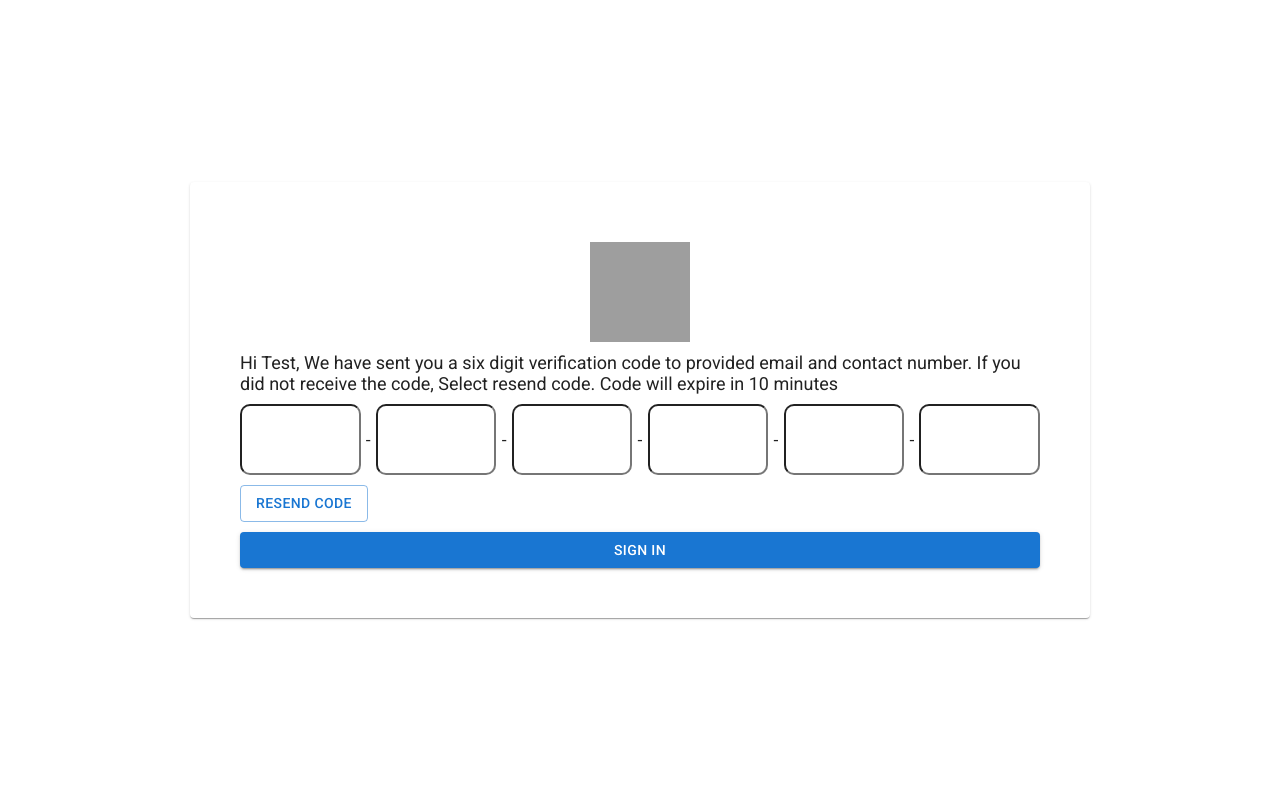
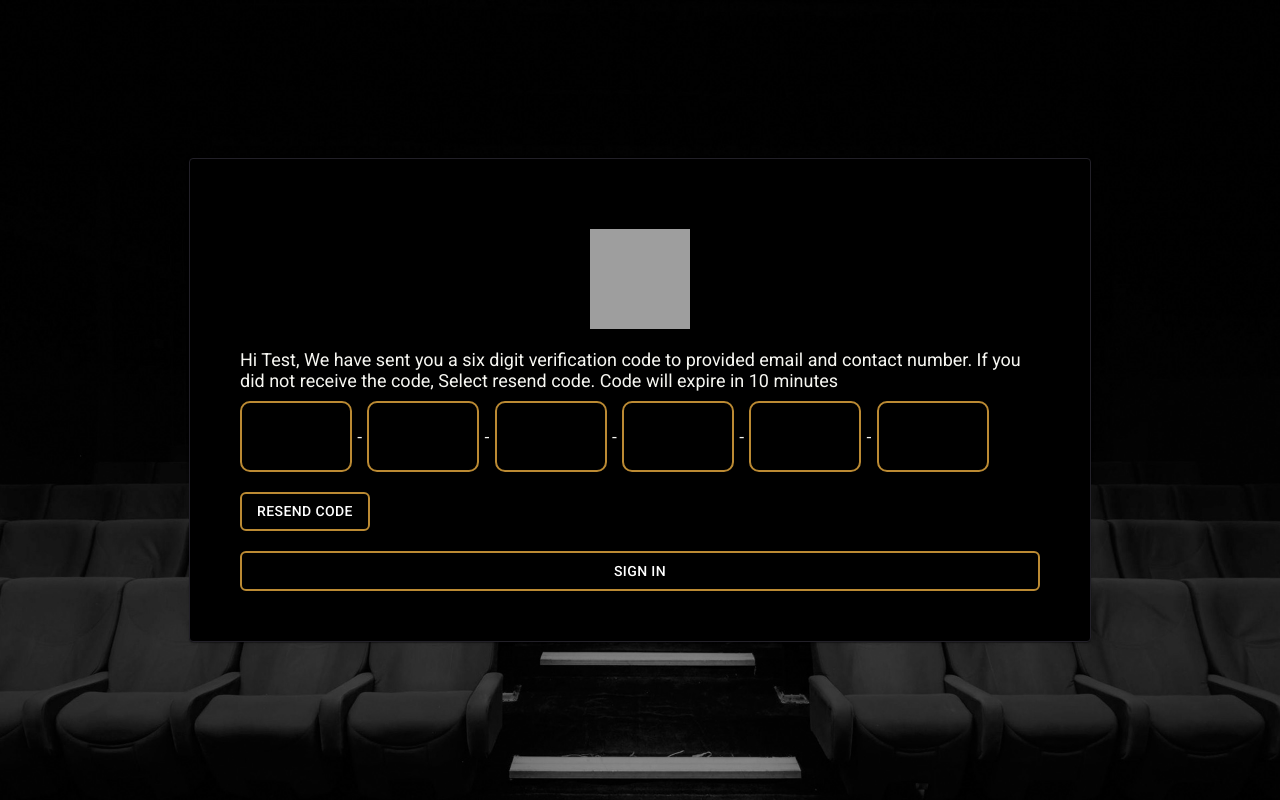
Before and after one commit to vishnu-mouli-102408/OTT-Frontend, a React (Vite) app: page /login/otp in a window 1280 px wide. Built offline with nearby package versions, Linux system fonts and the light colour scheme; grey boxes are pictures that could not be loaded.

Commit message:
Changed otp themes and movie upload themes

```diff
--- a/src/components/Header.jsx
+++ b/src/components/Header.jsx
@@ -43,7 +43,9 @@ function ResponsiveAppBar() {
     >
       <Container maxWidth="xl">
         <Toolbar disableGutters sx={{ justifyContent: "space-between" }}>
-          <AdbIcon sx={{ display: { xs: "none", md: "flex" }, mr: 1 }} />
+          <Link to="/">
+            <AdbIcon sx={{ display: { xs: "none", md: "flex" }, mr: 1 }} />
+          </Link>
           <Box sx={{ flexGrow: 1, display: { xs: "flex", md: "none" } }}>
             <IconButton
               size="large"
--- a/src/components/Home/Home.jsx
+++ b/src/components/Home/Home.jsx
@@ -11,7 +11,7 @@ export default function Home() {
       <Box sx={{ display: { xs: "none", md: "flex" } }}>
         <Sidebar SidebarData={SidebarData} />
       </Box>
-      <div className="flex-row flex-wrap videoContent">
+      <div className="flex-row flex-wrap videoContent justify-content-center">
         {videodata.map((video) => (
           <VideoCard item={video} />
         ))}
--- a/src/components/OtpPage/OTP.css
+++ b/src/components/OtpPage/OTP.css
@@ -13,8 +13,14 @@
 }
 
 .resendbutton {
-  margin-top: 10px !important;
-  margin-bottom: 10px !important;
+  margin-top: 20px !important;
+  margin-bottom: 20px !important;
+  border-radius: 6px !important;
+  background-color: transparent !important;
+  font-size: 14px !important;
+  color: #fff !important;
+  text-transform: uppercase !important;
+  border: 2px solid #bb8a33 !important;
 }
 
 .mainContainer {
@@ -26,4 +32,19 @@
 
 .signinBtn {
   width: 100%;
+  border-radius: 6px !important;
+  background-color: transparent !important;
+  font-size: 14px !important;
+  color: #fff !important;
+  text-transform: uppercase !important;
+  border: 2px solid #bb8a33 !important;
 }
+
+.bg-image{
+  background-image: url("./section.jpg");
+  background-size: cover;
+}
+
+.c-center{
+  justify-content: center;
+}
--- a/src/components/OtpPage/OTP.jsx
+++ b/src/components/OtpPage/OTP.jsx
@@ -1,16 +1,24 @@
-import React, { useState } from "react";
+import { useState } from "react";
 import OtpInput from "react-otp-input";
 import "./OTP.css";
 import { Button, Paper } from "@mui/material";
-import KeyIcon from "@mui/icons-material/Key";
+// import KeyIcon from "@mui/icons-material/Key";
 const OTPScreen = () => {
   const [otp, setOtp] = useState("");
   return (
-    <div className="flex-center justify-content-center mainContainer ">
-      <Paper style={{ maxWidth: "800px", padding: "50px" }}>
+    <div className="flex-center justify-content-center mainContainer bg-image">
+      <Paper
+        style={{
+          maxWidth: "800px",
+          padding: "50px",
+          color: "#f7f7f2",
+          backgroundColor: "#000000",
+          border: "1px solid #222028",
+        }}
+      >
         <div
-          className="flex-column align-items-center"
-          style={{ margin: "10px" }}
+          className="flex-column align-items-center "
+          style={{ margin: "20px" }}
         >
           <img
             src="https://agent.mobisafar.com/MOBISAFAR/Images/WebSite/password.png"
@@ -39,11 +47,15 @@ const OTPScreen = () => {
             <input
               {...props}
               style={{
-                width: `${90 / 6}%`,
+                width: `${78 / 6}%`,
                 height: "65px",
                 borderRadius: "10px",
                 fontSize: "20px",
                 textAlign: "center",
+                backgroundColor: "#e31da",
+                background: "transparent",
+                border: "2px solid #bb8a33",
+                color: "white",
               }}
             />
           )}
--- a/src/components/VideoCard/VideoCard.css
+++ b/src/components/VideoCard/VideoCard.css
@@ -21,3 +21,7 @@
   font-size: 14px;
   color: #606060;
 }
+
+.m-auto{
+  margin: auto;
+}
--- a/src/components/VideoCard/VideoCard.jsx
+++ b/src/components/VideoCard/VideoCard.jsx
@@ -1,3 +1,4 @@
+/* eslint-disable react/prop-types */
 import "./VideoCard.css";
 import { Link } from "react-router-dom";
 const VideoCard = ({ item }) => {
@@ -21,7 +22,7 @@ const VideoCard = ({ item }) => {
             width={30}
             style={{ margin: "20px" }}
           />
-          <div>{item.title}</div>
+          <div className="m-auto">{item.title}</div>
         </div>
         <div className="flex-row flex-end subtitle">
           <div style={{ marginRight: "10px" }}>{item.view_count}</div>
--- a/src/main.jsx
+++ b/src/main.jsx
@@ -25,7 +25,6 @@ import { Provider } from "react-redux";
 import store from "./store/store.js";
 import DistributorDashboard from "./pages/Distributor/DistributorDashboard.jsx";
 import DistributorDetails from "./pages/SuperAdmin/DistributorDetails.jsx";
-import MovieDetails from "./pages/SuperAdmin/MovieDetails.jsx";
 import UserDetails from "./pages/SuperAdmin/UserDetails.jsx";
 import AddMovie from "./pages/Distributor/AddMovie.jsx";
 import MovieCount from "./pages/Distributor/MovieCount.jsx";
--- a/src/pages/Distributor/distributor.css
+++ b/src/pages/Distributor/distributor.css
@@ -1,3 +1,7 @@
 .sidebarD {
   padding-top: 10px;
 }
+
+.MuiInputLabel-root {
+  color: aqua !important;
+}
```
Also changed, not shown: src/pages/Distributor/AddMovie.jsx (+116 -6 lines), src/components/OtpPage/section.jpg (added), src/pages/Distributor/section.jpg (added).
